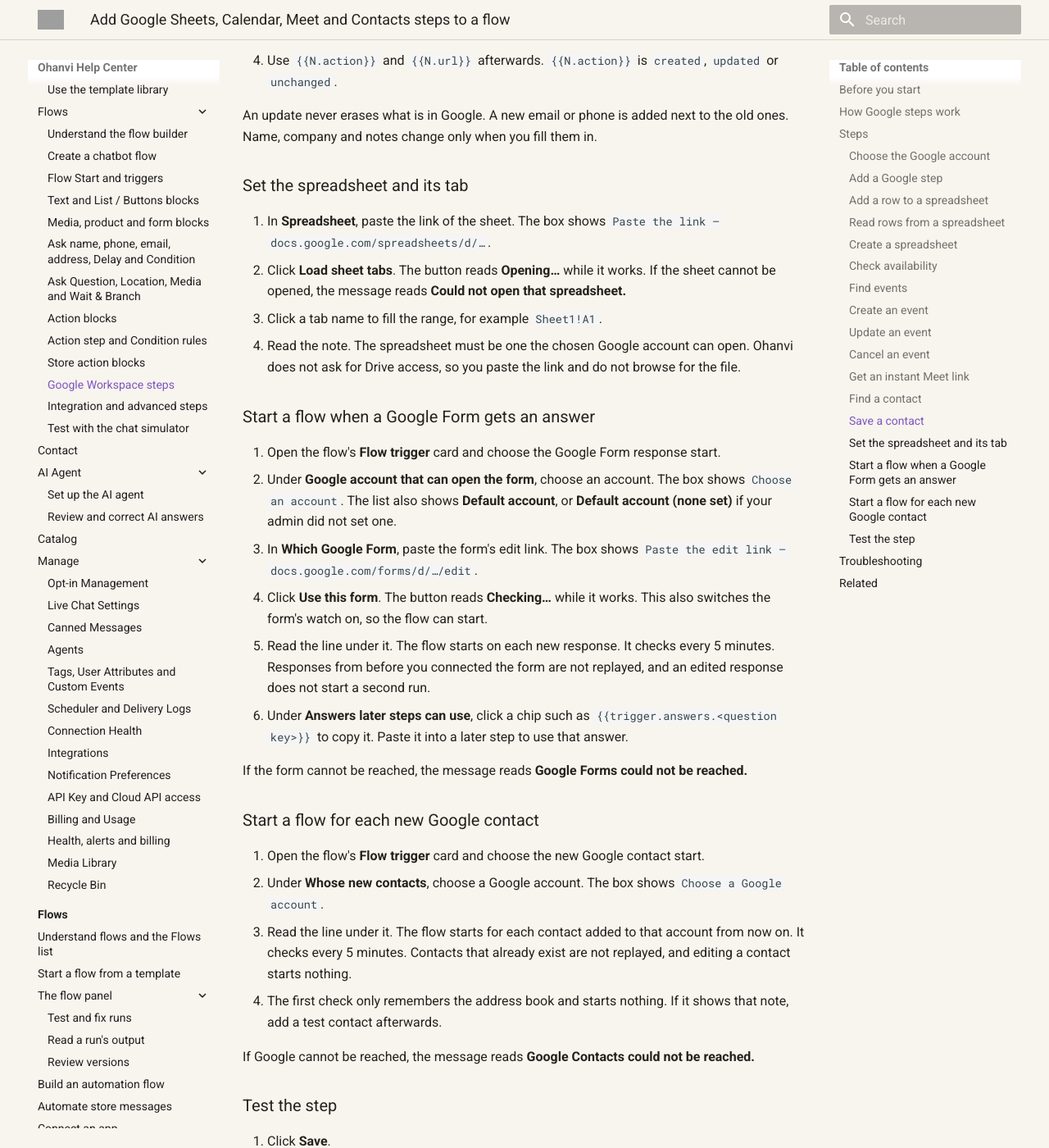
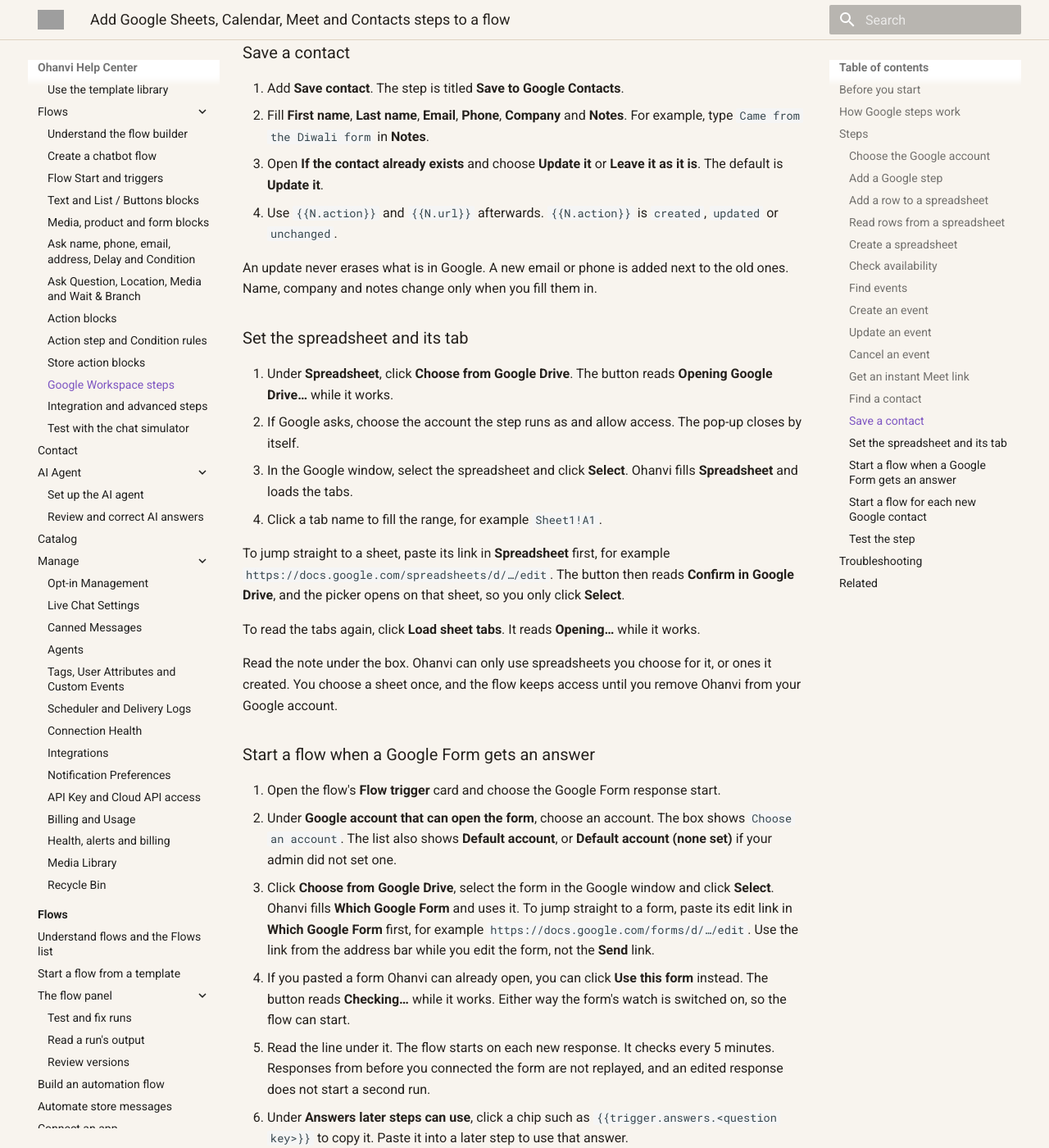
Before and after one commit to Ohanvi/ohanvi.github.io, an MkDocs documentation site: the page built from docs/whatsapp/flow-google-workspace-steps.md, in a window 1280 px wide and 1400 px high, scrolled down 4783 px. Shown: the whole window at 82% size. Built offline with MkDocs 1.6.1 and Material for MkDocs 9.7.7, drawn with Linux system fonts in a browser that asks for light colours; some of the changed text lies outside the part shown; grey boxes are pictures that could not be loaded.

Commit message:
Document Google Workspace and choosing files from Google Drive
Sheets and Forms now open only the files a user chooses with "Choose from Google Drive" (Google's drive.file permission), plus spreadsheets Ohanvi creates.

- New page: Connect Google Workspace (Settings > Integrations). It covers each service's permission, which files Ohanvi can open, choosing a sheet or form, creating a spreadsheet, granting, disconnecting and managing accounts, and troubleshooting.
- Google Workspace steps: the Sheets step and Google Form trigger now choose the file from Google Drive. Added troubleshooting rows for files that were never chosen and for blocked pop-ups.
- Connect apps for flows, flow templates, Integrations index and nav link to the new page.

```diff
--- a/docs/whatsapp/flow-google-workspace-steps.md
+++ b/docs/whatsapp/flow-google-workspace-steps.md
@@ -10,12 +10,14 @@
 ## Before you start
 
 - You opened a flow in the builder. See [Understand the flow builder](understand-the-flow-builder.md).
-- The Google app is connected. See [Connect an app and use it in a flow](../flows/connect-apps-for-flows.md).
+- The Google app is connected. See [Connect Google Workspace](../settings/connect-google-workspace.md).
 - You know how to use data from earlier steps in a field. See [Build an automation flow](../flows/build-automation-flow.md).
 
 ## How Google steps work
 
 Each Google step runs as one connected Google account. The account's access is checked again every time the flow runs.
+
+Ohanvi can open only the spreadsheets and forms you choose for it with **Choose from Google Drive**, and the spreadsheets it creates. You choose a file once, and the flow keeps using it until you remove Ohanvi from your Google account. See [Which files Ohanvi can open](../settings/connect-google-workspace.md#which-files-ohanvi-can-open).
 
 | Group | Steps | What it is for |
 | --- | --- | --- |
@@ -49,8 +51,8 @@
 **Add a row** appends one row after the last row.
 
 1. Add **Add a row**. The step is titled **Add a row to Google Sheets**.
-2. In **Spreadsheet**, paste the link, for example `docs.google.com/spreadsheets/d/…`. The sheet must be one the account can open.
-3. Click **Load sheet tabs**. The button reads **Opening…** while it works.
+2. Choose the spreadsheet with **Choose from Google Drive**. See [Set the spreadsheet and its tab](#set-the-spreadsheet-and-its-tab).
+3. Click a tab name to fill the range, or keep the default.
 4. In **Sheet**, keep `Sheet1!A1` or type your tab, for example `Leads!A1`.
 5. Under **Row to add**, fill **Column A**, **Column B** and so on. Type a value, or use data from an earlier step, for example `{{trigger.form.name}}`.
 6. Click **Add a column** for more columns. Click **Remove column** to delete one.
@@ -61,7 +63,7 @@
 ### Read rows from a spreadsheet
 
 1. Add **Read rows**. The step is titled **Read rows from Google Sheets**.
-2. In **Spreadsheet**, paste the link and click **Load sheet tabs**.
+2. Choose the spreadsheet with **Choose from Google Drive**. See [Set the spreadsheet and its tab](#set-the-spreadsheet-and-its-tab).
 3. In **Range**, type the cells to read, for example `Sheet1!A1:D100`. It is required.
 4. In a later step, use `{{N.data.values}}`. It is a list of rows. Loop over it with a **For each** step.
 
@@ -72,6 +74,8 @@
 1. Add **Create spreadsheet**. The step is titled **Create a Google spreadsheet**.
 2. In **Title**, type the name, for example `Leads {{trigger.form.name}}`. It is required.
 3. Use `{{N.spreadsheetId}}` and `{{N.spreadsheetUrl}}` in later steps.
+
+Ohanvi can use a spreadsheet it created straight away. A later step can put `{{N.spreadsheetId}}` in **Spreadsheet** without choosing it from Google Drive.
 
 A retried step never creates a second spreadsheet.
 
@@ -151,19 +155,27 @@
 
 ### Set the spreadsheet and its tab
 
-1. In **Spreadsheet**, paste the link of the sheet. The box shows `Paste the link — docs.google.com/spreadsheets/d/…`.
-2. Click **Load sheet tabs**. The button reads **Opening…** while it works. If the sheet cannot be opened, the message reads **Could not open that spreadsheet.**
-3. Click a tab name to fill the range, for example `Sheet1!A1`.
-4. Read the note. The spreadsheet must be one the chosen Google account can open. Ohanvi does not ask for Drive access, so you paste the link and do not browse for the file.
+1. Under **Spreadsheet**, click **Choose from Google Drive**. The button reads **Opening Google Drive…** while it works.
+2. If Google asks, choose the account the step runs as and allow access. The pop-up closes by itself.
+3. In the Google window, select the spreadsheet and click **Select**. Ohanvi fills **Spreadsheet** and loads the tabs.
+4. Click a tab name to fill the range, for example `Sheet1!A1`.
+
+To jump straight to a sheet, paste its link in **Spreadsheet** first, for example `https://docs.google.com/spreadsheets/d/…/edit`. The button then reads **Confirm in Google Drive**, and the picker opens on that sheet, so you only click **Select**.
+
+To read the tabs again, click **Load sheet tabs**. It reads **Opening…** while it works.
+
+Read the note under the box. Ohanvi can only use spreadsheets you choose for it, or ones it created. You choose a sheet once, and the flow keeps access until you remove Ohanvi from your Google account.
 
 ### Start a flow when a Google Form gets an answer
 
 1. Open the flow's **Flow trigger** card and choose the Google Form response start.
 2. Under **Google account that can open the form**, choose an account. The box shows `Choose an account`. The list also shows **Default account**, or **Default account (none set)** if your admin did not set one.
-3. In **Which Google Form**, paste the form's edit link. The box shows `Paste the edit link — docs.google.com/forms/d/…/edit`.
-4. Click **Use this form**. The button reads **Checking…** while it works. This also switches the form's watch on, so the flow can start.
+3. Click **Choose from Google Drive**, select the form in the Google window and click **Select**. Ohanvi fills **Which Google Form** and uses it. To jump straight to a form, paste its edit link in **Which Google Form** first, for example `https://docs.google.com/forms/d/…/edit`. Use the link from the address bar while you edit the form, not the **Send** link.
+4. If you pasted a form Ohanvi can already open, you can click **Use this form** instead. The button reads **Checking…** while it works. Either way the form's watch is switched on, so the flow can start.
 5. Read the line under it. The flow starts on each new response. It checks every 5 minutes. Responses from before you connected the form are not replayed, and an edited response does not start a second run.
 6. Under **Answers later steps can use**, click a chip such as `{{trigger.answers.<question key>}}` to copy it. Paste it into a later step to use that answer.
+
+Ohanvi can only read forms you choose for it. You choose a form once, and new responses keep starting the flow until you remove Ohanvi from your Google account.
 
 If the form cannot be reached, the message reads **Google Forms could not be reached.**
 
@@ -187,13 +199,16 @@
 | Issue | Cause | Fix |
 | --- | --- | --- |
 | The panel says the service is not ready | The Google app is not connected or not granted. | Click **Open Google Workspace**, connect it, then click **Check again**. |
-| **Could not open that spreadsheet.** | The account cannot open the sheet, or the link is wrong. | Share the sheet with the account, and paste the full link. |
+| **Ohanvi can't open this spreadsheet yet.** or **Ohanvi can't open this form yet.** | The file was never chosen for Ohanvi. This includes sheets and forms linked to a flow before October 2026. | Click **Choose from Google Drive** and select the file while signed in as the step's account. |
+| **Could not open that spreadsheet.** | The account cannot open the sheet, or the link is wrong. | Share the sheet with the account, then choose it again with **Choose from Google Drive**. |
+| **Google sign-in was blocked. Allow pop-ups for this site and try again.** | The browser blocked the Google pop-up. | Allow pop-ups for Ohanvi, then click **Choose from Google Drive** again. |
 | A required field shows an error | **Range**, **Title**, **From**, **To**, **Starts**, **Ends** or **Which event** is empty. | Fill the field. |
 | The calendar step books at the wrong hour | The time has a different offset from your zone. | Use the same offset as **Time zone**, for example `+05:30` with `Asia/Kolkata`. |
 
 ## Related
 
 - [Understand the flow builder](understand-the-flow-builder.md)
+- [Connect Google Workspace](../settings/connect-google-workspace.md)
 - [Connect an app and use it in a flow](../flows/connect-apps-for-flows.md)
 - [Build an automation flow](../flows/build-automation-flow.md)
 - [Test a flow and fix failed runs](../flows/test-and-monitor-flows.md)
--- a/mkdocs.yml
+++ b/mkdocs.yml
@@ -294,6 +294,7 @@
           - settings/integrations/index.md
           - Store connections: settings/connect-your-store.md
           - Accounting ERP (Tally): settings/connect-tally-accounting.md
+          - Google Workspace: settings/connect-google-workspace.md
           - Zapier: settings/connect-zapier.md
           - Pabbly: settings/connect-pabbly.md
           - Own vs managed services: settings/choose-connectors.md
```
Also changed, not shown: docs/flows/connect-apps-for-flows.md (+2 -0 lines), docs/flows/use-flow-templates.md (+2 -2 lines), docs/settings/connect-google-workspace.md (added, +129 -0 lines), docs/settings/integrations/index.md (+2 -1 lines).
